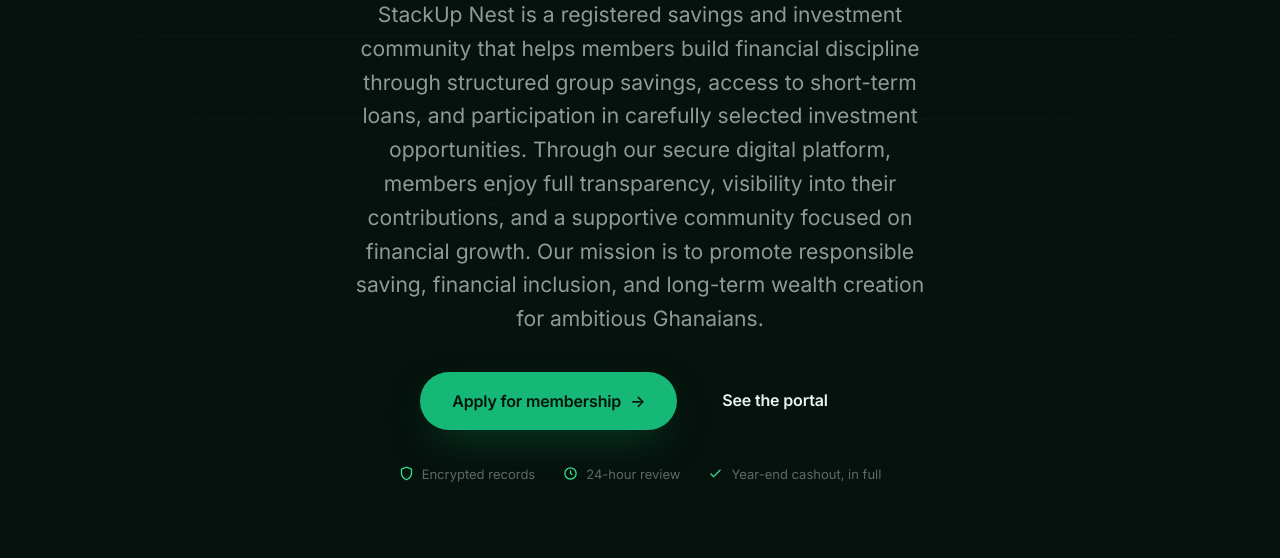
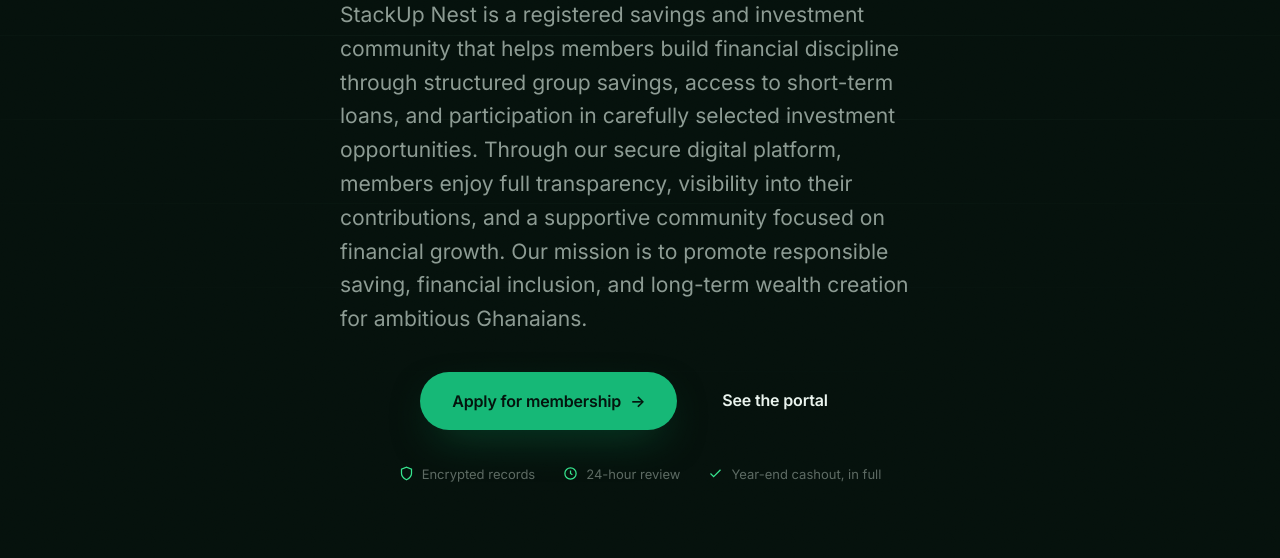
Before and after one commit to rychmundgomez/StackUpNest, a plain HTML site: page index.html in a window 1280 px wide. Shown: the part 553-1111 px from the top of the page. Drawn offline with nearby package versions, Linux system fonts and the light colour scheme.

Commit message:
Update index.html

```diff
--- a/index.html
+++ b/index.html
@@ -156,7 +156,7 @@
 #hero{position:relative;background:var(--ink);color:var(--on-dark);overflow:hidden;padding:calc(var(--nav-h) + clamp(56px,9vw,96px)) 0 0}
 .hero-spot{position:absolute;top:-340px;left:50%;transform:translateX(-50%);width:1100px;height:760px;background:radial-gradient(closest-side,rgba(40,170,110,.42),rgba(20,120,80,.12) 55%,transparent 72%);filter:blur(20px);pointer-events:none}
 .hero-rule{position:absolute;inset:0;background-image:linear-gradient(var(--ink-line) 1px,transparent 1px);background-size:100% 84px;mask-image:radial-gradient(120% 80% at 50% 0,#000 30%,transparent 78%);-webkit-mask-image:radial-gradient(120% 80% at 50% 0,#000 30%,transparent 78%);opacity:.5;pointer-events:none}
-.hero-inner{position:relative;z-index:3;text-align:center;max-width:900px;margin:0 auto}
+.hero-inner{position:relative;z-index:3;text-align:left;max-width:900px;margin:0 auto}
 .hero-pill{display:inline-flex;align-items:center;gap:9px;margin-bottom:30px;font-family:var(--f-mono);font-size:12px;letter-spacing:.06em;color:var(--on-dark-mut);background:rgba(235,244,238,.05);border:1px solid var(--ink-line);padding:8px 8px 8px 16px;border-radius:var(--r-pill)}
 .hero-pill .tag{font-size:10.5px;letter-spacing:.1em;text-transform:uppercase;color:#04140d;background:var(--em);padding:4px 10px;border-radius:var(--r-pill);font-weight:600}
 .hero-h1{font-family:var(--f-disp);font-weight:500;line-height:.98;letter-spacing:-.025em;font-size:clamp(2.9rem,7.6vw,6rem);margin-bottom:26px}
```
